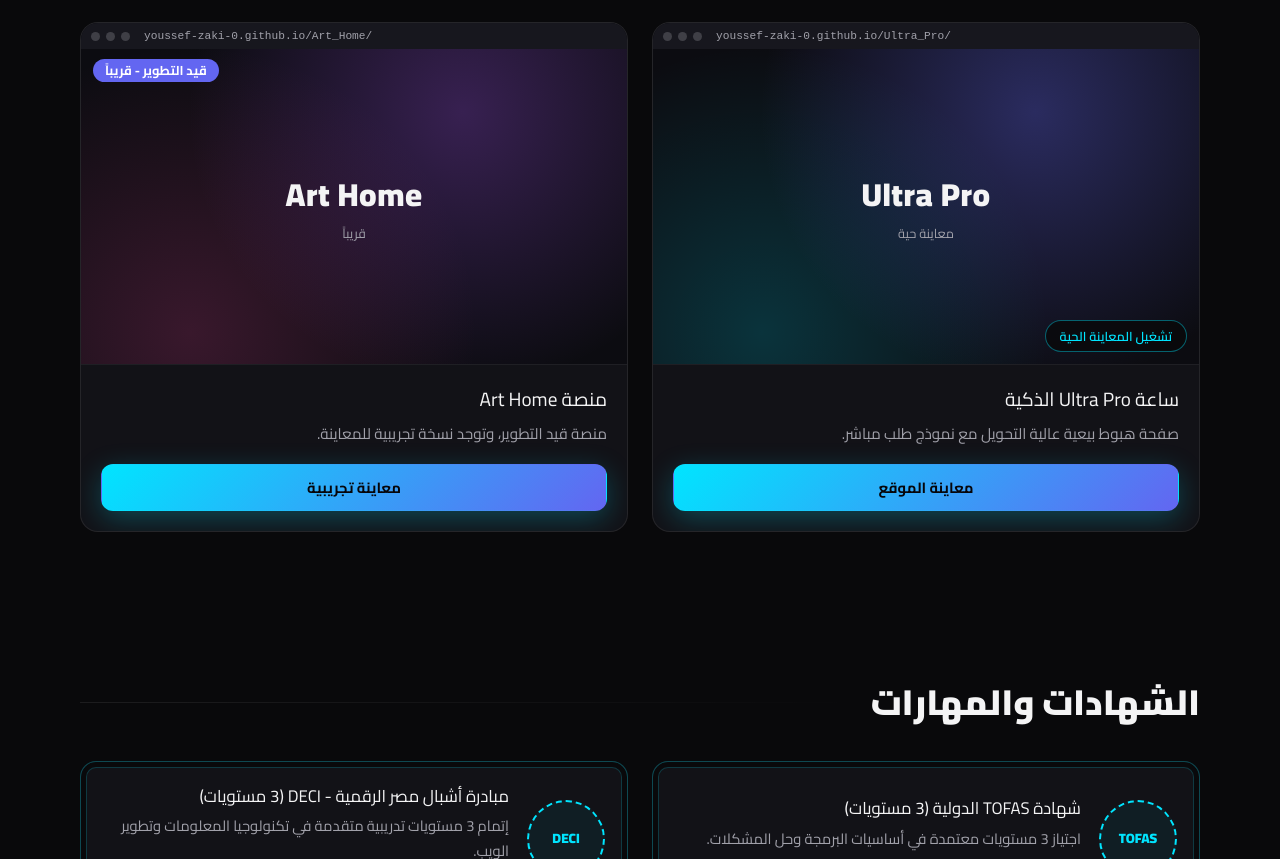
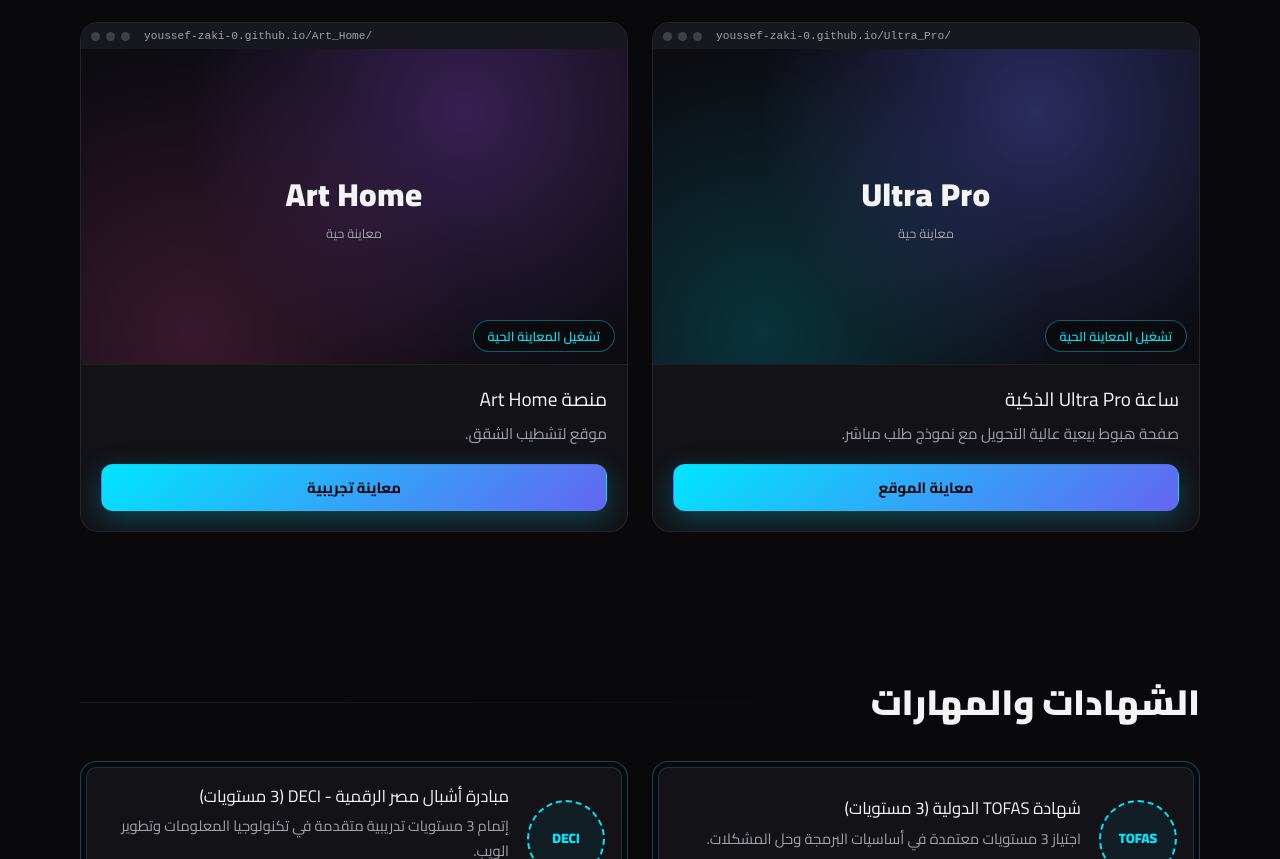
Before and after one commit to Youssef-Zaki-0/Portfolio, a plain HTML site: page index.html in a window 1280 px wide. Shown: the part 1877-2736 px from the top of the page. Drawn offline with nearby package versions, Linux system fonts and the light colour scheme.

Commit message:
Update project status and button in index.html

```diff
--- a/index.html
+++ b/index.html
@@ -227,12 +227,12 @@ a{color:inherit;text-decoration:none}
       <article class="proj">
         <div class="screen">
           <div class="bar"><i></i><i></i><i></i><em>youssef-zaki-0.github.io/Art_Home/</em></div>
-          <div class="mock" style="--g1:rgba(168,85,247,.28);--g2:rgba(236,72,153,.2)"><b>Art Home</b><small>قريباً</small></div>
-          <span class="soon">قيد التطوير - قريباً</span>
+          <div class="mock" style="--g1:rgba(168,85,247,.28);--g2:rgba(236,72,153,.2)"><b>Art Home</b><small>معاينة حية</small></div>
+          <button class="play" data-url="https://youssef-zaki-0.github.io/Art_Home/" data-title="Art Home الذكية">تشغيل المعاينة الحية</button>
         </div>
         <div class="pbody">
           <h3>منصة Art Home</h3>
-          <p>منصة قيد التطوير، وتوجد نسخة تجريبية للمعاينة.</p>
+          <p>موقع لتشطيب الشقق.</p>
           <div class="pact"><a class="btn primary" href="https://youssef-zaki-0.github.io/Art_Home/" target="_blank" rel="noopener">معاينة تجريبية</a></div>
         </div>
       </article>
```
